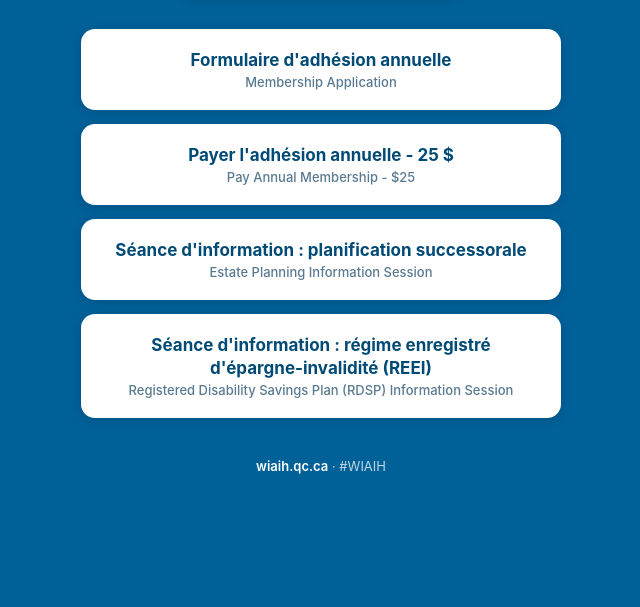
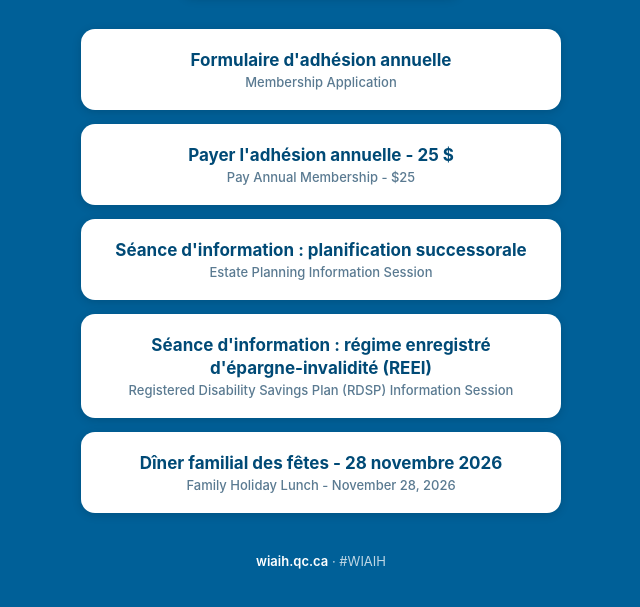
Before and after one commit to Wiaih/Wiaih-Links, a plain HTML site: page index.html in a window 1280 px wide. Shown: the part 197-804 px from the top of the page, without its empty margins (319-959 px from the left). Drawn offline with Linux system fonts and the light colour scheme.

Commit message:
Add November 28 Family Holiday Lunch registration link

```diff
--- a/index.html
+++ b/index.html
@@ -125,6 +125,12 @@ footer a {
       <div class="link-sub">Registered Disability Savings Plan (RDSP) Information Session</div>
     </a>
 
+
+    <a class="link-card" href="https://docs.google.com/forms/d/e/1FAIpQLSfgcsyGjKc8bnZR3TtgyLg6kNwuMgvv5CwMzH5MnSGLABpUdA/viewform" target="_blank" rel="noopener">
+      <div class="link-title">Dîner familial des fêtes - 28 novembre 2026</div>
+      <div class="link-sub">Family Holiday Lunch - November 28, 2026</div>
+    </a>
+
   </div>
 
   <footer>
```
